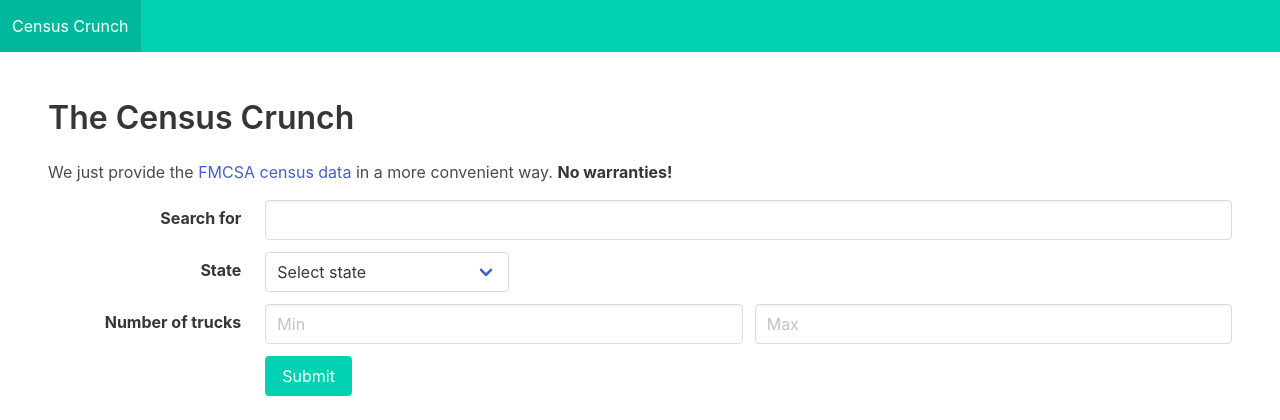
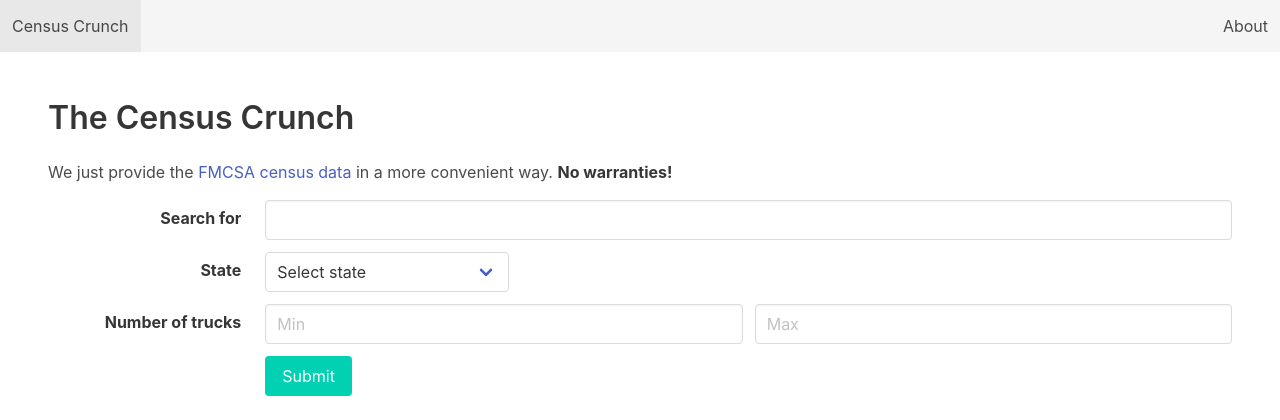
Before and after one commit to aptiko/censuscrunch, a Django app: page / in a window 1280 px wide. Shown: the top 420 px of the page. Run offline with Django 3.2, Linux system fonts and the light colour scheme; some libraries are stand-ins or nearby versions.

Commit message:
Add "About" menu item (fixes #14)

```diff
--- a/censuscrunch/templates/censuscrunch/base/navbar.html
+++ b/censuscrunch/templates/censuscrunch/base/navbar.html
@@ -1,4 +1,8 @@
-<nav class="navbar is-primary" role="navigation" aria-label="main navigation">
+<nav class="navbar is-light" role="navigation" aria-label="main navigation">
   <div class="navbar-brand">
     <a class="navbar-item" href="/">Census Crunch</a>
+  </div>
+  <div class="navbar-end">
+    <a class="navbar-item" href="//logisticsdatacrunch.com/censuscrunch/">About</a>
+  </div>
 </nav>
```
